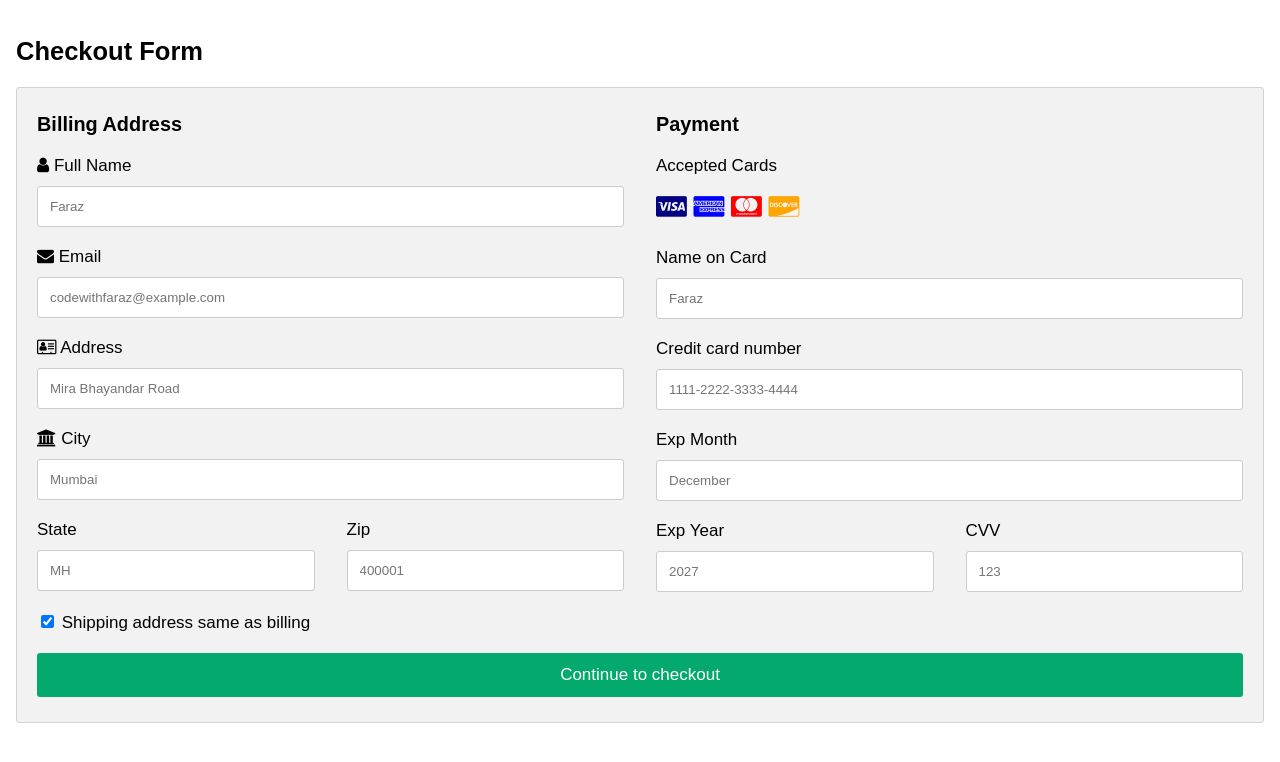
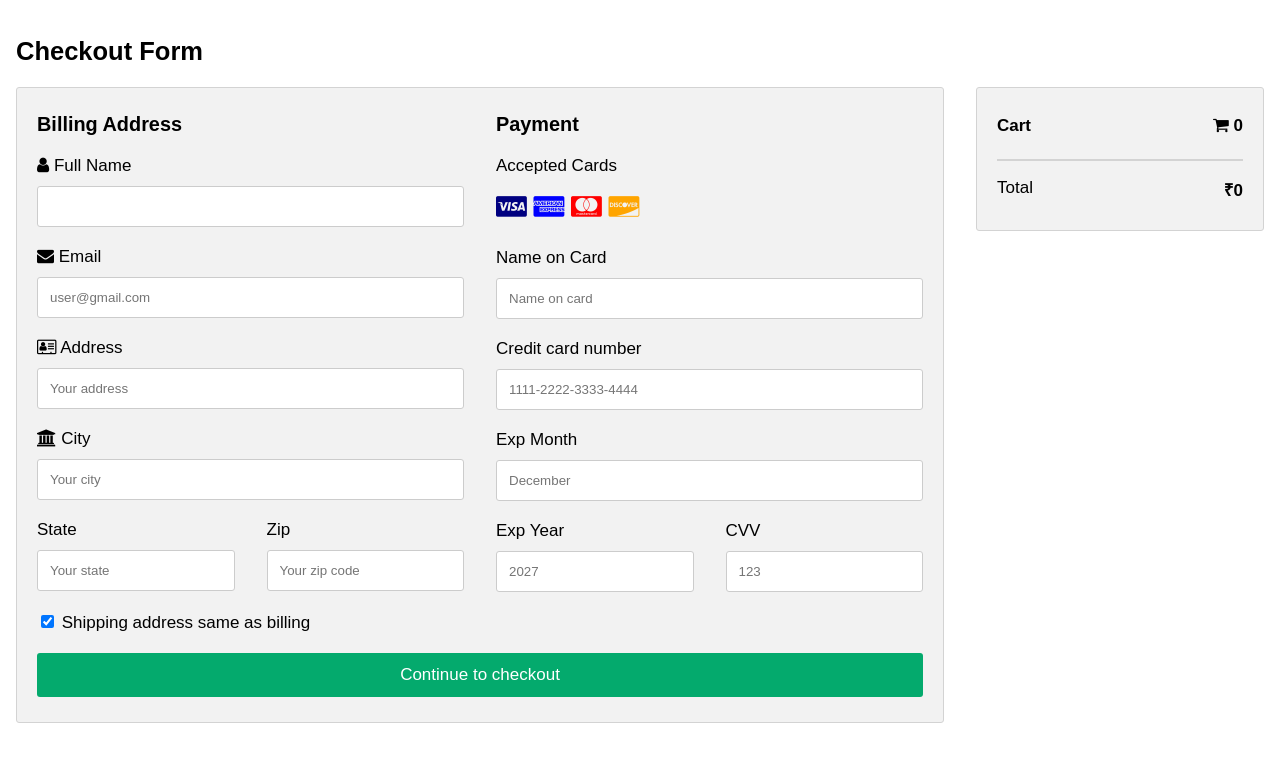
Before and after one commit to atmaram-kambli/infosys-springboard, a Django app: page /payment/ in a window 1280 px wide. Shown: the top 762 px of the page. Run offline with Django 5.2, Linux system fonts and the light colour scheme; a user stored in the database is signed in; data comes from the database, SQL or seed files in the repository; both versions use the stored data as it was after the commit.

Commit message:
makes it better✅

```diff
--- a/foodapp/customer/templates/user/payment.html
+++ b/foodapp/customer/templates/user/payment.html
@@ -12,26 +12,27 @@
 <div class="row">
   <div class="col-75">
     <div class="container">
-      <form action="successful.html" method="POST">
+      <form action="{% url 'successful_payment' %}" method="POST">
+        {% csrf_token %}
         <div class="row">
           <div class="col-50">
             <h3>Billing Address</h3>
             <label for="fname"><i class="fa fa-user"></i> Full Name</label>
-            <input type="text" id="fname" name="firstname" placeholder="Faraz" required>
+            <input type="text" id="fname" name="firstname" placeholder="{{ user.get_full_name }}" required>
             <label for="email"><i class="fa fa-envelope"></i> Email</label>
-            <input type="email" id="email" name="email" placeholder="codewithfaraz@example.com" required>
+            <input type="email" id="email" name="email" placeholder="{{ user.email }}" required>
             <label for="adr"><i class="fa fa-address-card-o"></i> Address</label>
-            <input type="text" id="adr" name="address" placeholder="Mira Bhayandar Road" required>
+            <input type="text" id="adr" name="address" placeholder="Your address" required>
             <label for="city"><i class="fa fa-institution"></i> City</label>
-            <input type="text" id="city" name="city" placeholder="Mumbai" required>
+            <input type="text" id="city" name="city" placeholder="Your city" required>
             <div class="row">
               <div class="col-50">
                 <label for="state">State</label>
-                <input type="text" id="state" name="state" placeholder="MH" required>
+                <input type="text" id="state" name="state" placeholder="Your state" required>
               </div>
               <div class="col-50">
                 <label for="zip">Zip</label>
-                <input type="text" id="zip" name="zip" placeholder="400001" required>
+                <input type="text" id="zip" name="zip" placeholder="Your zip code" required>
               </div>
             </div>
           </div>
@@ -45,7 +46,7 @@
               <i class="fa fa-cc-discover" style="color:orange;"></i>
             </div>
             <label for="cname">Name on Card</label>
-            <input type="text" id="cname" name="cardname" placeholder="Faraz" required>
+            <input type="text" id="cname" name="cardname" placeholder="Name on card" required>
             <label for="ccnum">Credit card number</label>
             <input type="text" id="ccnum" name="cardnumber" placeholder="1111-2222-3333-4444" required>
             <label for="expmonth">Exp Month</label>
@@ -69,7 +70,16 @@
       </form>
     </div>
   </div>
-
+  <div class="col-25">
+    <div class="container">
+      <h4>Cart <span class="price" style="color:black"><i class="fa fa-shopping-cart"></i> <b>{{ cart_items|length }}</b></span></h4>
+      {% for item in cart_items %}
+      <p><a href="#">{{ item.food_item.name }}</a> <span class="price">₹{{ item.food_item.price }} x {{ item.quantity }}</span></p>
+      {% endfor %}
+      <hr>
+      <p>Total <span class="price" style="color:black"><b>₹{{ total_price }}</b></span></p>
+    </div>
+  </div>
 </div>
 </body>
 </html>
--- a/foodapp/customer/urls.py
+++ b/foodapp/customer/urls.py
@@ -10,4 +10,5 @@ urlpatterns = [
     path('logout/', views.logout, name='logout'),
     path('update_cart_item_quantity/', views.update_cart_item_quantity, name='update_cart_item_quantity'),
     path('delete_cart_item/', views.delete_cart_item, name='delete_cart_item'),
+    path('payment/success/', views.successful_payment, name='successful_payment'),
 ]
--- a/foodapp/customer/views.py
+++ b/foodapp/customer/views.py
@@ -4,10 +4,8 @@ from django.contrib.auth import authenticate, login as auth_login, logout as aut
 from django.contrib.auth.decorators import login_required
 from django.contrib import messages
 from .forms import UserForm
-
 from .models import Cart, CartItem
 from restuarant.models import FoodItem
-
 from django.contrib.auth.models import User
 
 def register(request):
@@ -41,10 +39,17 @@ def logout(request):
     auth_logout(request)
     return redirect('login')
 
+
 @login_required
 def payment(request):
-    return render(request, 'user/payment.html')
-
+    cart, created = Cart.objects.get_or_create(user=request.user, is_active=True)
+    cart_items = cart.items.all()
+    total_price = sum(item.get_total_price() for item in cart_items)
+    return render(request, 'user/payment.html', {
+        'cart_items': cart_items,
+        'total_price': total_price,
+        'user': request.user,
+    })
 
 @login_required
 def cart_view(request):
@@ -84,3 +89,21 @@ def delete_cart_item(request):
         cart_item = get_object_or_404(CartItem, id=item_id, cart__user=request.user)
         cart_item.delete()
         return JsonResponse({'status': 'success'})
+
+
+@login_required
+def successful_payment(request):
+
+    cart, created = Cart.objects.get_or_create(user=request.user, is_active=True)
+    cart_items = cart.items.all()
+    total_price = sum(item.get_total_price() for item in cart_items)
+
+    cart.is_active = False
+    cart.save()
+
+    context = {
+        'user': request.user,
+        'order_number': '12345678',
+        'total_price': total_price,
+    }
+    return render(request, 'user/successful_payment.html', context)
```
Also changed, not shown: foodapp/customer/templates/user/successful_payment.html (added, +46 -0 lines), foodapp/db.sqlite3.
